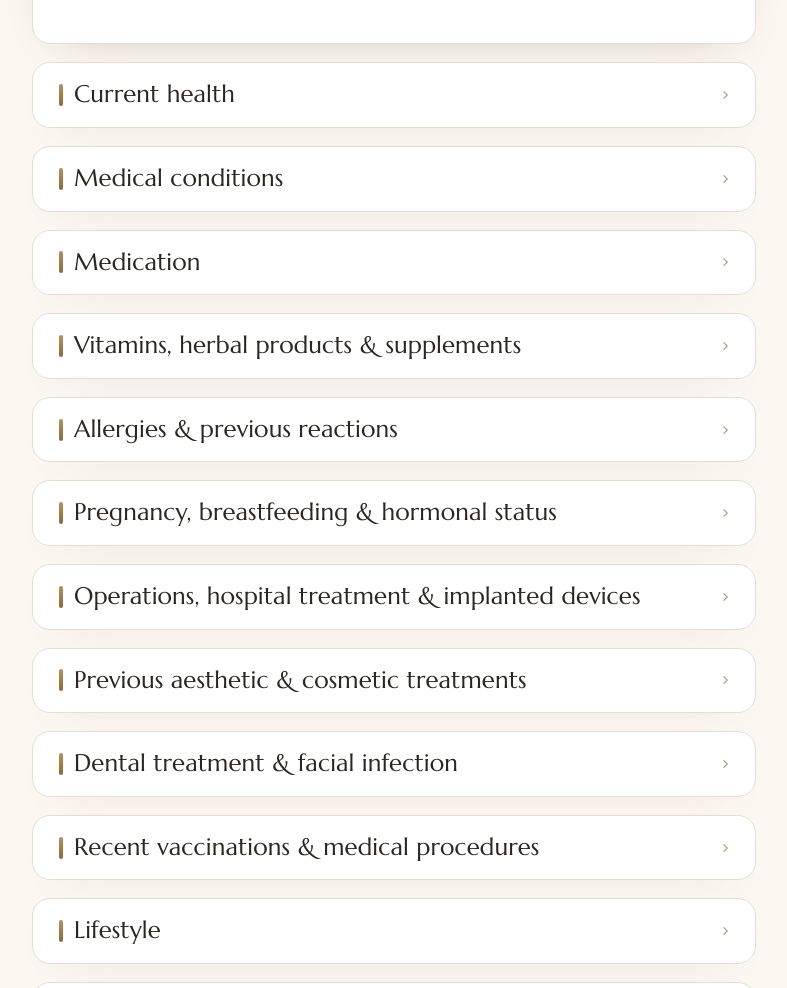
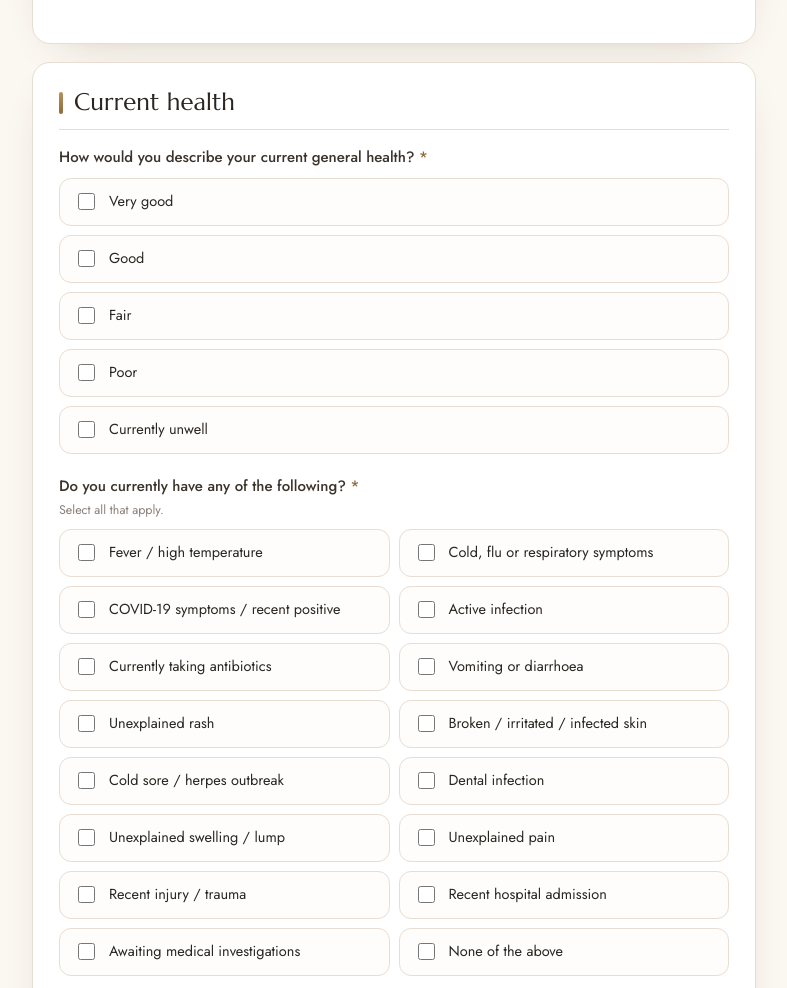
Before and after one commit to husna3414-ui/layali-sculptra, a plain HTML site: page 3-consent-form.html in a window 1280 px wide. Shown: the part 1504-2492 px from the top of the page, without its empty margins (246-1033 px from the left). Drawn offline with nearby package versions, Linux system fonts and the light colour scheme.

Commit message:
Remove collapsible accordion; clean single-page form (keep iOS/focus/print fixes)

```diff
--- a/3-consent-form.html
+++ b/3-consent-form.html
@@ -999,6 +999,5 @@
   <p class="foot">Layali Clinic · 442 Lea Bridge Road, Leyton, London, E10 7DT · 07787 708200 · info.lushlips@gmail.com · <a href="privacy.html">Privacy Notice</a></p>
 </div>
 <script src="pack.js"></script>
-<script src="collapsible.js"></script>
 <script src="autosave.js"></script>
 </body></html>
--- a/collapsible.js
+++ /dev/null
@@ -1,107 +0,0 @@
-/* ============================================================
-   LAYALI CLINIC — Collapsible sections
-   ------------------------------------------------------------
-   Plain-English summary:
-   • Turns each section of the consent into a tap/keyboard panel.
-     The client sees a tidy list of titles and opens them one at a
-     time, so a long form feels short and manageable.
-   • The FIRST section starts open; the rest start closed and slide
-     open smoothly when tapped (or Enter/Space when focused).
-   • A small ✓ appears on a section once its required questions are
-     answered, so progress is visible without opening each one.
-   • On submit, EVERY section opens automatically so nothing is
-     hidden while the form checks answers and builds the PDF.
-   • It leaves the pop-in "area" cards on the filler form alone
-     (those already show/hide themselves).
-   ============================================================ */
-(function () {
-  var form = document.querySelector('form');
-  if (!form) return;
-  var cards = form.querySelectorAll('.card');
-  if (!cards.length) return;
-
-  form.classList.add('collapse-ready');
-  var handled = [];
-  var first = true;
-
-  Array.prototype.forEach.call(cards, function (card) {
-    if (card.hasAttribute('data-cond')) return;          // leave conditional area cards alone
-    var head = card.querySelector(':scope > .sec-h');
-    if (!head) return;
-
-    // wrap the body in .card-body > .cb-inner (the inner wrapper lets the
-    // height animate smoothly instead of snapping open/closed)
-    var body = document.createElement('div'); body.className = 'card-body';
-    var inner = document.createElement('div'); inner.className = 'cb-inner';
-    var n = head.nextSibling;
-    while (n) { var next = n.nextSibling; inner.appendChild(n); n = next; }
-    body.appendChild(inner);
-    card.appendChild(body);
-    card.classList.add('cx');
-
-    // right side of the header: a completion tick + a chevron
-    var meta = document.createElement('span'); meta.className = 'sec-meta';
-    var tick = document.createElement('span'); tick.className = 'tick'; tick.setAttribute('aria-hidden', 'true'); tick.textContent = '✓';
-    var chev = document.createElement('span'); chev.className = 'chev'; chev.setAttribute('aria-hidden', 'true'); chev.textContent = '⌄';
-    meta.appendChild(tick); meta.appendChild(chev);
-    head.appendChild(meta);
-
-    // make the header a real keyboard control
-    head.setAttribute('tabindex', '0');
-    head.setAttribute('role', 'button');
-
-    if (!first) card.classList.add('collapsed');
-    first = false;
-    head.setAttribute('aria-expanded', card.classList.contains('collapsed') ? 'false' : 'true');
-
-    function toggle() {
-      card.classList.toggle('collapsed');
-      head.setAttribute('aria-expanded', card.classList.contains('collapsed') ? 'false' : 'true');
-    }
-    head.addEventListener('click', toggle);
-    head.addEventListener('keydown', function (e) {
-      if (e.key === 'Enter' || e.key === ' ') { e.preventDefault(); toggle(); }
-    });
-
-    handled.push(card);
-  });
-
-  // ---- completion tick ----
-  // A section is "done" when every required choice-group is answered and
-  // every required (*) text field is filled. Unmarked/optional fields don't count.
-  function cardDone(card) {
-    var ok = true, hasReq = false;
-    card.querySelectorAll('.f[data-group]').forEach(function (g) {
-      hasReq = true;
-      var opts = g.querySelector('.opts'); if (!opts) return;
-      var checked = g.querySelectorAll('input:checked').length;
-      var total = g.querySelectorAll('input[type=checkbox],input[type=radio]').length;
-      if (opts.hasAttribute('data-all')) { if (checked < total) ok = false; }
-      else { var min = parseInt(opts.getAttribute('data-min') || '1', 10); if (checked < min) ok = false; }
-    });
-    card.querySelectorAll('.f:not([data-group])').forEach(function (f) {
-      var lbl = f.querySelector('label.q');
-      if (!(lbl && lbl.querySelector('.req'))) return;   // only fields marked required (*)
-      hasReq = true;
-      var inp = f.querySelector('input,textarea,select');
-      if (inp && !String(inp.value).trim()) ok = false;
-    });
-    return hasReq && ok;
-  }
-  function refresh() {
-    handled.forEach(function (card) { card.classList.toggle('done', cardDone(card)); });
-  }
-  form.addEventListener('input', refresh);
-  form.addEventListener('change', refresh);
-  refresh();
-  setTimeout(refresh, 600);      // re-check after autosave has restored any saved answers
-
-  // ---- open everything on submit so validation + PDF see all fields ----
-  form.addEventListener('submit', function () {
-    handled.forEach(function (card) {
-      card.classList.remove('collapsed');
-      var h = card.querySelector(':scope > .sec-h');
-      if (h) h.setAttribute('aria-expanded', 'true');
-    });
-  }, true);
-})();
--- a/styles.css
+++ b/styles.css
@@ -211,43 +211,16 @@ a:focus-visible,.submit:focus-visible,.btn-ghost:focus-visible,.btn-gold:focus-v
 .sig-clear:focus-visible,.faq summary:focus-visible{outline:2px solid var(--gold-deep);outline-offset:2px;border-radius:4px}
 .opt:has(input:focus-visible){outline:2px solid var(--gold-deep);outline-offset:2px}
 
-/* ---------- Collapsible sections (consent forms) ----------
-   Each section header becomes a tap/keyboard control; the body slides
-   open/closed so the long consent reads as a short list. A ✓ appears on
-   a section once its required questions are answered. Wired by collapsible.js
-   (it tags handled cards with .cx and the form with .collapse-ready). */
-.collapse-ready .card.cx{transition:padding .3s ease}
-.collapse-ready .card.cx > .sec-h{cursor:pointer;user-select:none}
-.collapse-ready .card.cx > .sec-h:focus-visible{outline:2px solid var(--gold-deep);outline-offset:3px;border-radius:4px}
-.collapse-ready .card.cx > .sec-h .sec-meta{margin-left:auto;flex:none;display:inline-flex;align-items:center;gap:9px}
-.collapse-ready .card.cx > .sec-h .tick{display:none;color:var(--ok);font-size:14px;line-height:1}
-.collapse-ready .card.cx.done > .sec-h .tick{display:inline}
-.collapse-ready .card.cx > .sec-h .chev{color:var(--gold-deep);font-size:14px;line-height:1;
-  transition:transform .22s ease;opacity:.7}
-.collapse-ready .card.cx.collapsed > .sec-h{margin-bottom:0;padding-bottom:0;border-bottom:0}
-.collapse-ready .card.cx.collapsed > .sec-h .chev{transform:rotate(-90deg)}
-.collapse-ready .card.cx.collapsed{padding-top:18px;padding-bottom:18px}
-/* smooth open/close via animatable grid rows (inner wrapper keeps content clipped) */
-.collapse-ready .card.cx > .card-body{display:grid;grid-template-rows:1fr;transition:grid-template-rows .3s ease}
-.collapse-ready .card.cx.collapsed > .card-body{grid-template-rows:0fr}
-.collapse-ready .card.cx > .card-body > .cb-inner{overflow:hidden;min-height:0}
-
 /* ---------- Respect reduced-motion preferences ---------- */
 @media (prefers-reduced-motion: reduce){
   *,*::before,*::after{transition-duration:.001ms!important;animation-duration:.001ms!important;scroll-behavior:auto!important}
 }
 
-/* ---------- Print / saved-PDF: clean, fully-expanded document ---------- */
+/* ---------- Print / saved-PDF: clean document ---------- */
 @media print{
   body{background:#fff}
   .wrap{max-width:none;padding-bottom:0}
   .card{box-shadow:none;border:1px solid #d8ccbd;break-inside:avoid;page-break-inside:avoid}
-  .collapse-ready .card.cx.collapsed{padding-top:26px!important;padding-bottom:26px!important}
-  .collapse-ready .card.cx.collapsed > .card-body{grid-template-rows:1fr!important}   /* expand everything */
-  .collapse-ready .card.cx.collapsed > .sec-h{margin-bottom:15px!important;padding-bottom:12px!important;
-    border-bottom:1px solid var(--line)!important}
-  .card.cx > .sec-h .chev,.card.cx > .sec-h .tick{display:none!important}
-  .card.cx > .card-body > .cb-inner{overflow:visible!important}
   .submit,.btn-ghost,.btn-gold,.sig-clear,#cfgWarn,.foot{display:none!important}
   .f,.opt,.mini,.tl-item,.notice,.sigwrap,.price-card{break-inside:avoid;page-break-inside:avoid}
   a{color:inherit;text-decoration:none}
```
